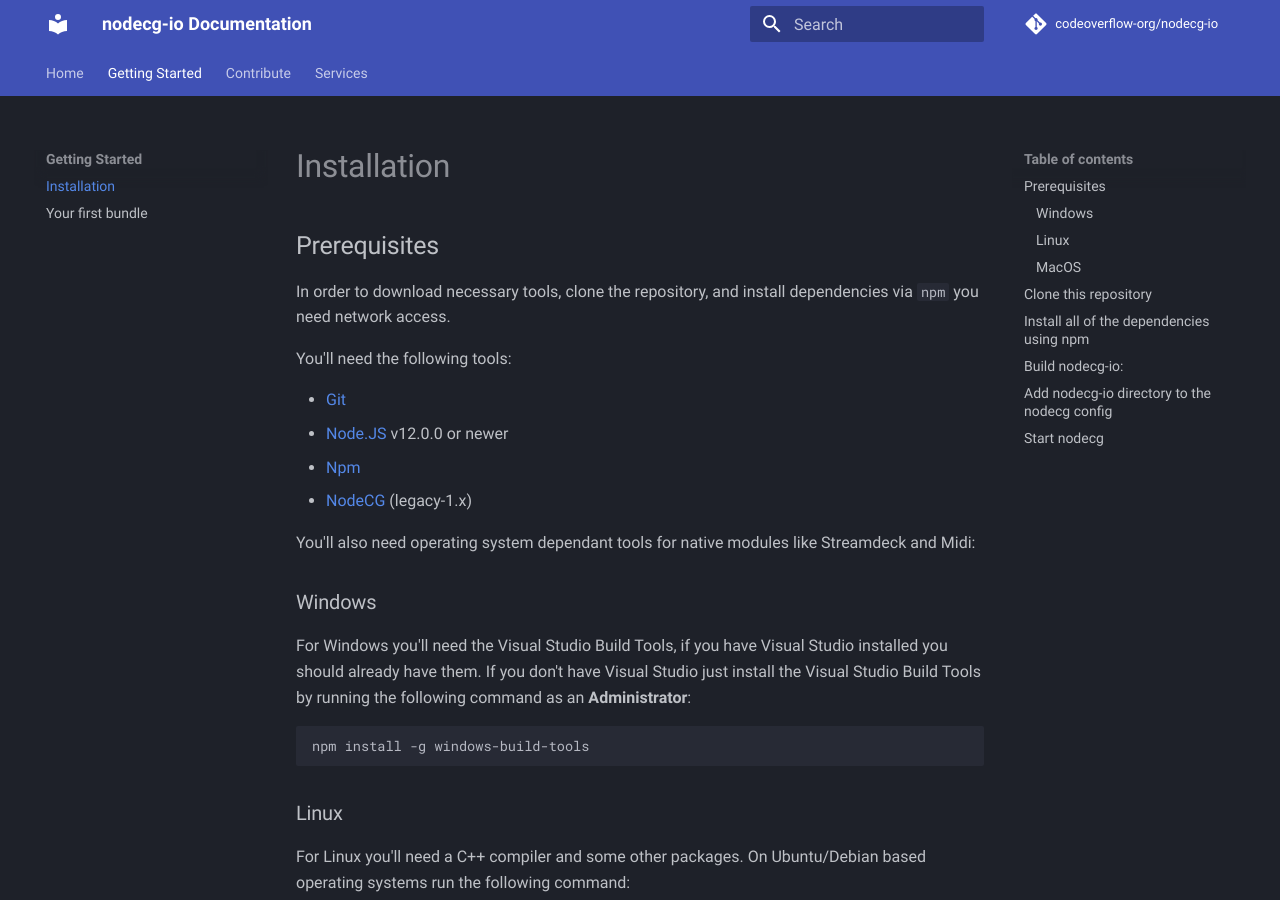
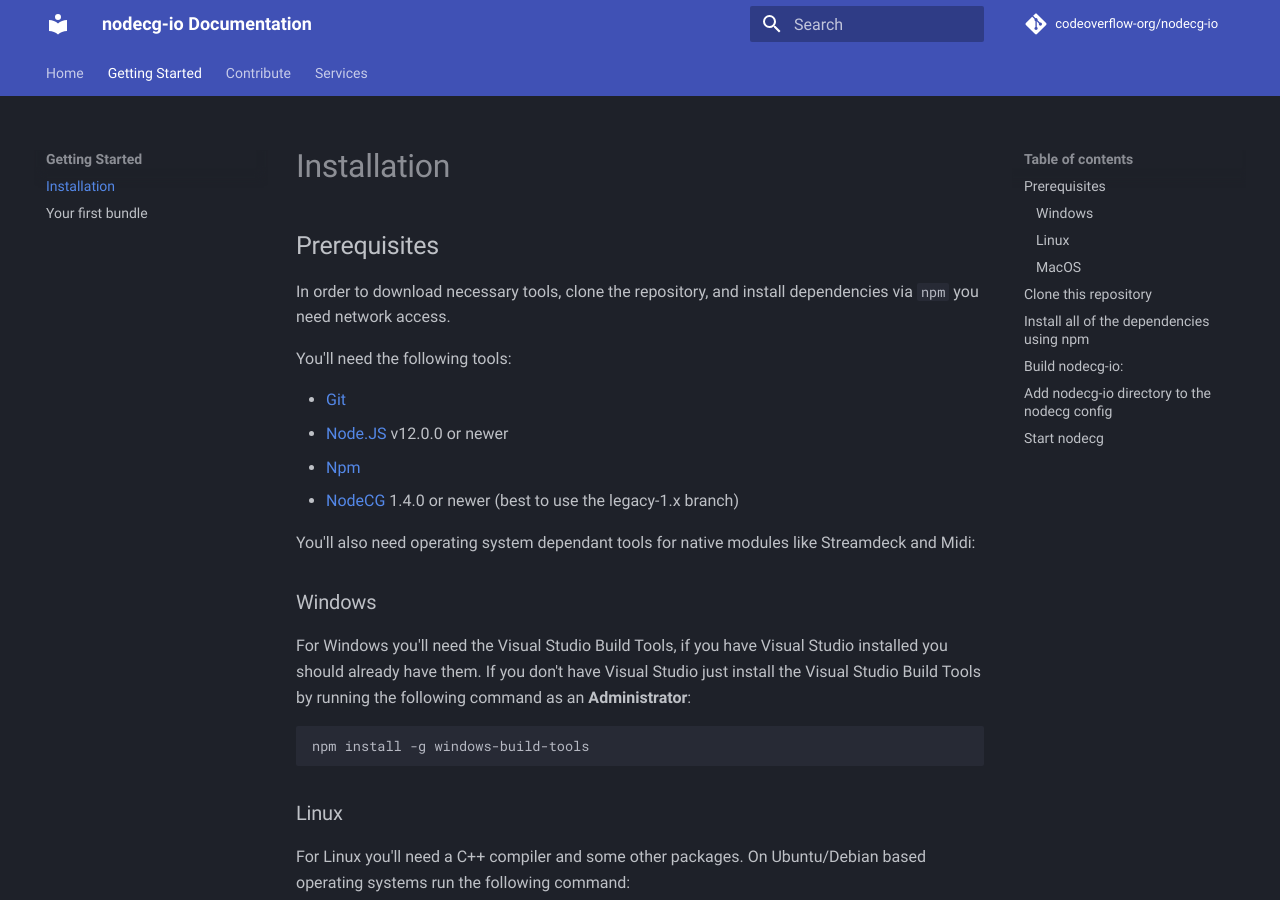
Before and after one commit to codeoverflow-org/nodecg-io-docs, an MkDocs documentation site: the page built from docs/getting_started/install.md, in a window 1280 px wide and 900 px high. Built offline with MkDocs 1.6.1 and Material for MkDocs 9.7.7, drawn with Linux system fonts in a browser that asks for light colours; comment, search, counter and statistics services are not loaded.

Commit message:
Clarify nodecg version requirement

```diff
--- a/docs/getting_started/install.md
+++ b/docs/getting_started/install.md
@@ -9,7 +9,7 @@
 -   [Git](https://git-scm.com)
 -   [Node.JS](https://nodejs.org/en/) v12.0.0 or newer
 -   [Npm](https://www.npmjs.com/get-npm)
--   [NodeCG](https://nodecg.dev/) (legacy-1.x)
+-   [NodeCG](https://nodecg.dev/) 1.4.0 or newer (best to use the legacy-1.x branch)
 
 You'll also need operating system dependant tools for native modules like Streamdeck and Midi:
 
```
